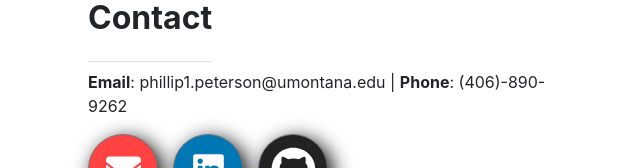
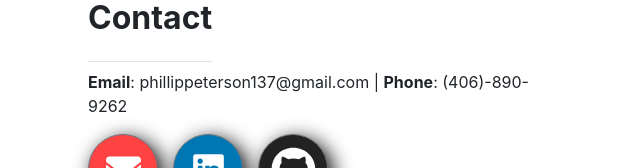
Before and after one commit to PhillipPeterson/phillpeterson.com, a React (Create React App) app: page / in a window 1280 px wide. Shown: the part 1058-1226 px from the top of the page, without its empty margins (347-987 px from the left). Built offline with nearby package versions, Linux system fonts and the light colour scheme.

Commit message:
updated email address

```diff
--- a/src/components/Footer.js
+++ b/src/components/Footer.js
@@ -52,7 +52,7 @@ class Footer extends React.Component {
         return (
             <Row className="pt-4 border-top">
                 <span className="pb-4 h2 border-bottom"><b>Contact</b></span>
-                <p><b>Email</b>: phillip1.peterson@umontana.edu | <b>Phone</b>: (406)-890-9262</p>
+                <p><b>Email</b>: phillippeterson137@gmail.com | <b>Phone</b>: (406)-890-9262</p>
                 <div>
                     <Button style={style.email} onClick={() => this.onClick('email')}>
                         <FaEnvelope style={{ width: 35, height: 35 }} />
```
